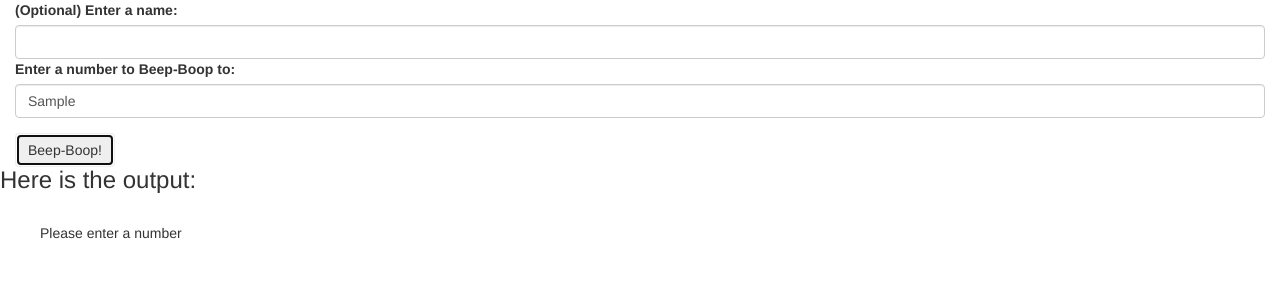
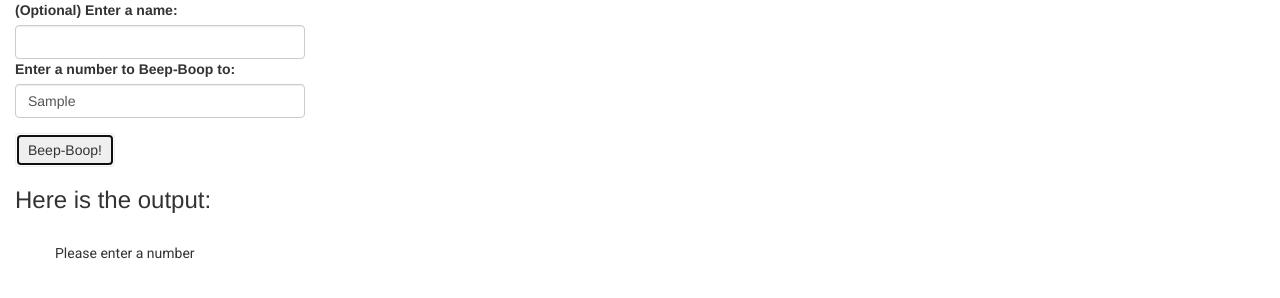
Before and after one commit to twick00/Beep-Boop, a plain HTML site: page index.html in a window 1280 px wide. Both pictures are taken after typing "Sample" into the empty fields and a click on the button "Beep-Boop!". Drawn offline with Linux system fonts and the light colour scheme.

Commit message:
Changes font and spacing on the page for a cleaner look and updates README.md to be clearer with a better description.

```diff
--- a/css/styles.css
+++ b/css/styles.css
@@ -1,3 +1,6 @@
 .results {
     display: none;
 }
+#output {
+    font-family: 'Roboto', sans-serif;
+}
--- a/index.html
+++ b/index.html
@@ -6,13 +6,14 @@
     <link href="css/styles.css" rel="stylesheet" type="text/css">
     <script src="js/jquery-3.2.1.js"></script>
     <script src="js/scripts.js"></script>
+    <link href="https://fonts.googleapis.com/css?family=Roboto" rel="stylesheet">
     <title>Beep-Boop, AKA Fizz-Buzz</title>
 </head>
 
 <body>
     <div class="container-fluid">
         <div class="row">
-            <div class="col-md-12">
+            <div class="col-md-3">
                 <form id="user-name">
                     <label for="input-name">(Optional) Enter a name:</label>
                     <input id="input-name" class="form-control" type="text">
@@ -27,12 +28,12 @@
             </div>
             <div class="container-fluid">
                 <div class="row">
-                    <!-- <div class="col-md-12 results"> -->
+                    <div class="col-md-12 results">
                         <h3 class="error">Here is the output:</h3>
                         <br>
                         <ol id="output">
                         </ol>
-                    <!-- </div> -->
+                    </div>
                 </div>
             </div>
         </div>
```
Also changed, not shown: 1 other file.
